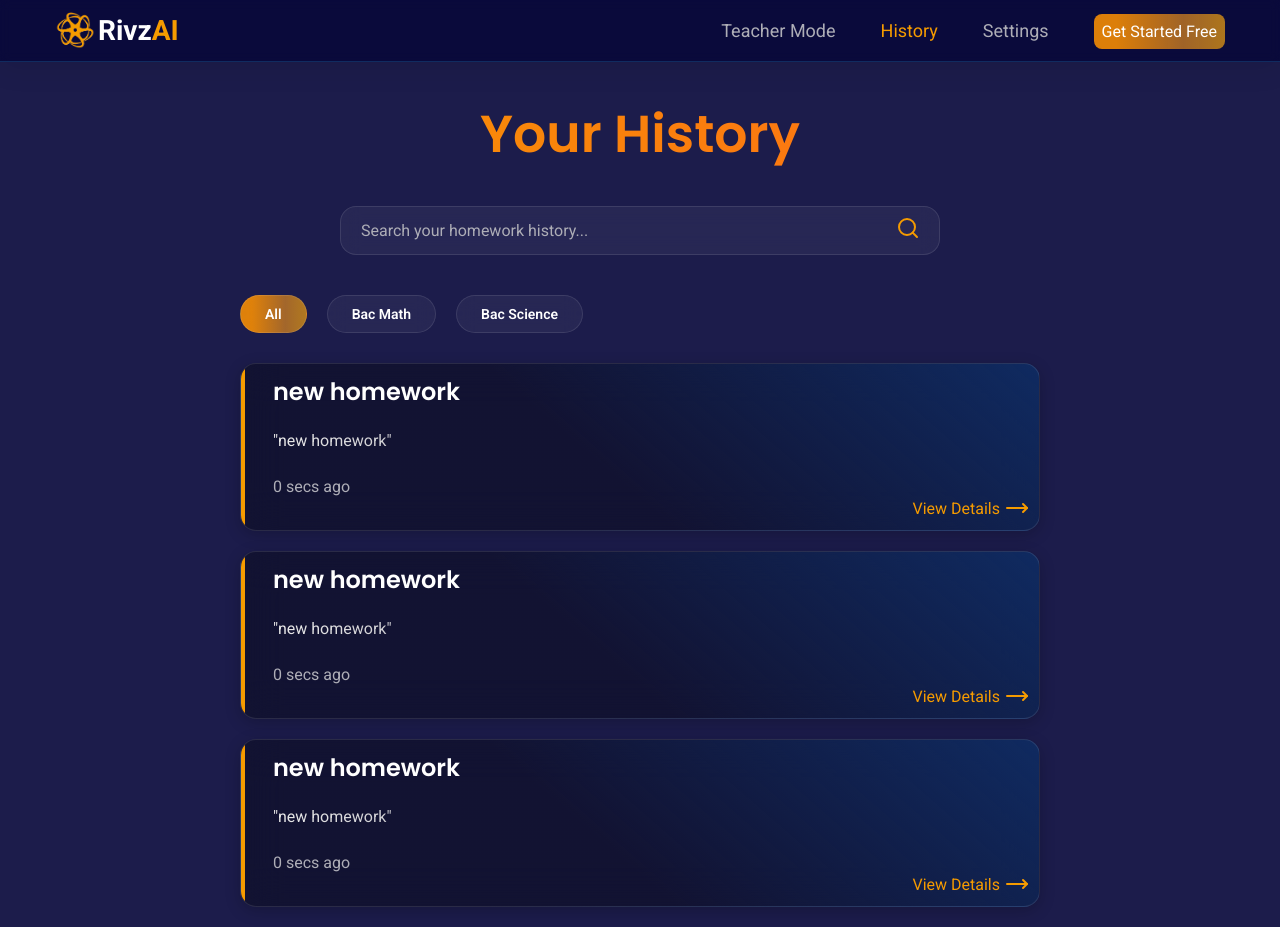
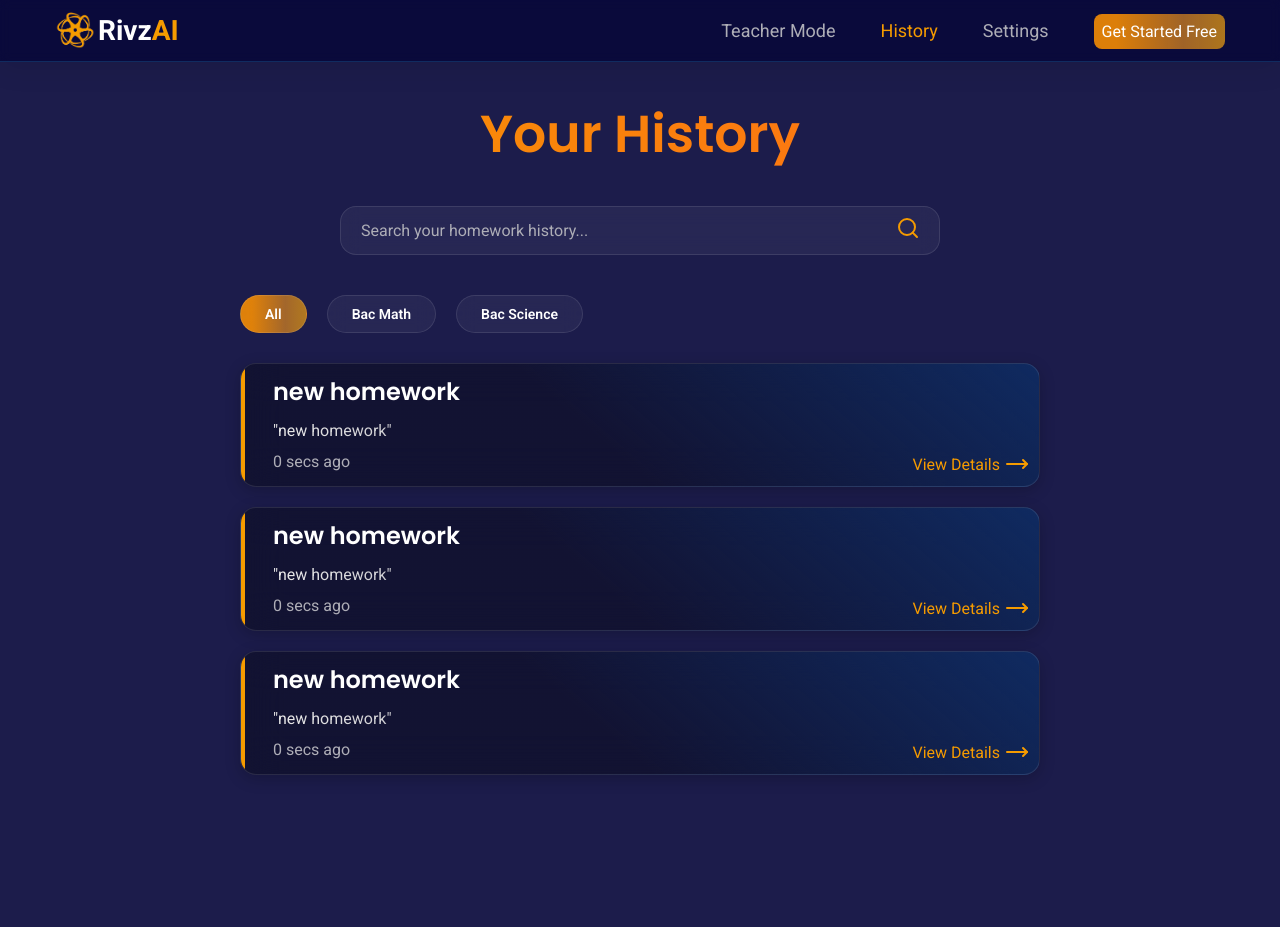
Before and after one commit to alimabrouki/RivzAI, a React (Vite) app: page /history in a window 1280 px wide. After the commit the page ends 800 px from the top, so only its background shows below. Built offline with nearby package versions, Linux system fonts and the light colour scheme.

Commit message:
fix: re-style homework cards

```diff
--- a/src/pages/History/HomeworkCards.jsx
+++ b/src/pages/History/HomeworkCards.jsx
@@ -25,11 +25,13 @@ export const HomeworkCards = memo(
               <div className="user-prompt">
                 "{homework.text}"
               </div>
-              <span className='prompt-time'>{getRelativeTime(homework.timestamp)}</span>
+             <div className="card-details">
+               <span className='prompt-time'>{getRelativeTime(homework.timestamp)}</span>
               <span className='view-details'>
                 <span>View Details </span>
                 <MoveRight />
               </span>
+             </div>
             </div>
           </div>
         ))}
--- a/src/styles/history-page/HomeworkCards.css
+++ b/src/styles/history-page/HomeworkCards.css
@@ -40,12 +40,10 @@
 
 .card-content h2 {
   color: var(--c-neutral-0);
-  margin-bottom: 10px;
 }
 
 .card-content .user-prompt {
   color: var(--c-neutral-300);
-  margin-bottom: 15px;
   padding: 12px 0;
   overflow: hidden;
   white-space: nowrap;
@@ -54,11 +52,14 @@
   color: transparent;
   font-size: var(--fs-16);
   margin-right: 70px;
-  /* under 700px change margin right to less px */
 }
 
 .prompt-time {
   color: var(--c-neutral-300);
+}
+
+.card-details {
+  display: flex;
 }
 
 .card-content .view-details {
```
